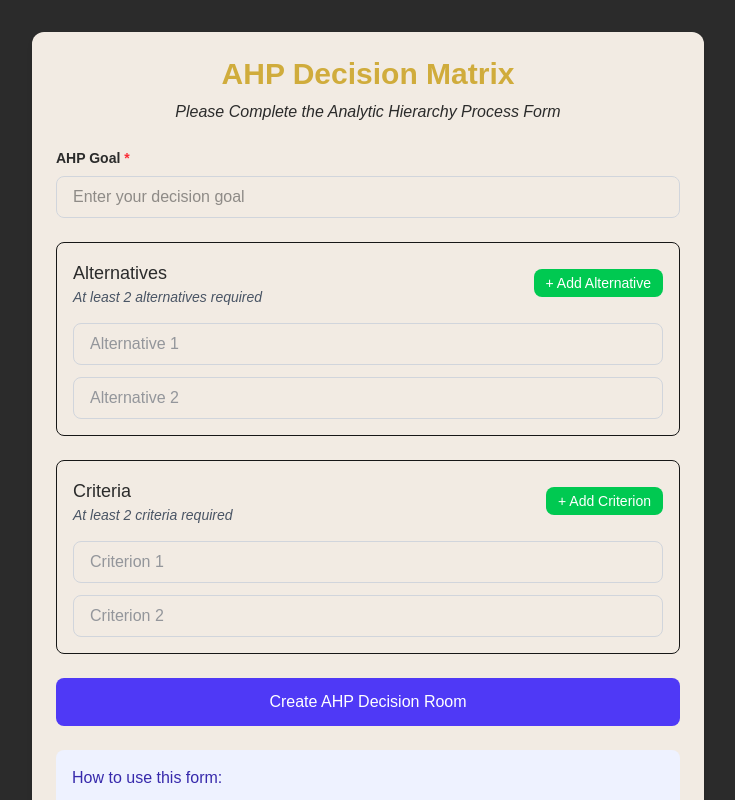
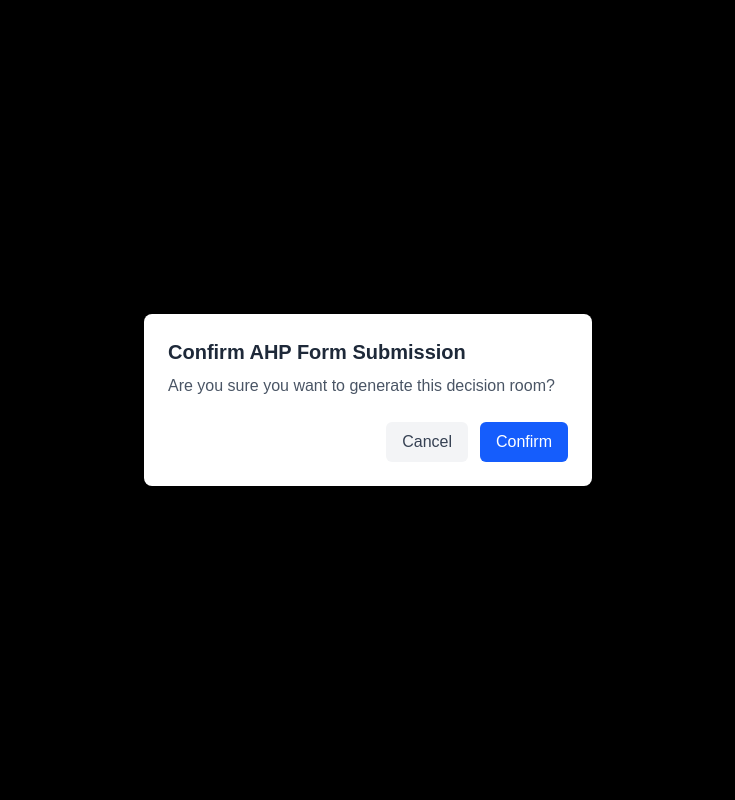
Before and after one commit to Mu-monki/ahp-app, a Next.js app: page /ahp-room in a window 1280 px wide. Shown: the top 800 px of the page, without its empty margins (272-1007 px from the left). Built offline with nearby package versions, Linux system fonts and the light colour scheme.

Commit message:
created reusable modal component

```diff
--- a/src/app/ahp-room/ahp-room.tsx
+++ b/src/app/ahp-room/ahp-room.tsx
@@ -1,5 +1,6 @@
 import React, { useState } from 'react';
 import { createAHPRoom } from '@/actions/actions';
+import { ConfirmationModal } from '@/components/modal-confirmation';
 
 // Define types for our form data
 interface AHPFormData {
@@ -30,6 +31,10 @@
     criteria: ''
   });
 
+  const [isModalOpen, setIsModalOpen] = useState<boolean>(true)
+  const [isSubmitting, setIsSubmitting] = useState<boolean>(false)
+
+
   // Handle goal change
   const handleGoalChange = (e: React.ChangeEvent<HTMLInputElement>): void => {
     setFormData({ ...formData, goal: e.target.value });
@@ -49,6 +54,11 @@
     newCriteria[index] = value;
     setFormData({ ...formData, criteria: newCriteria });
   };
+
+  // Handle modal confirmation
+  const handleConfirm = (): void => {
+    setIsModalOpen(!isModalOpen);
+  }
 
   // Add a new alternative
   const addAlternative = (): void => {
@@ -119,6 +129,7 @@
   // Handle form submission
   const handleSubmit = (e: React.FormEvent<HTMLFormElement>): void => {
     e.preventDefault();
+    setIsModalOpen(true);
 
     if (validateForm()) {
       // Prepare data for submission
@@ -137,6 +148,14 @@
 
   return (
     <div className="min-h-screen py-8 px-4 bg-[#2B2B2B]">
+      <ConfirmationModal
+        isOpen={isModalOpen}
+        onClose={() => setIsModalOpen(false)}
+        onConfirm={handleConfirm}
+        title="Confirm AHP Form Submission"
+        message="Are you sure you want to generate this decision room?"
+        isLoading={isSubmitting}
+      />
       <div className="max-w-2xl mx-auto bg-[#F2EBE3] rounded-xl shadow-md overflow-hidden p-6">
         <div className="text-center mb-6">
           <h1 className="text-3xl font-bold text-[#D0AC3C] mb-2">AHP Decision Matrix</h1>
--- /dev/null
+++ b/src/components/modal-confirmation.tsx
@@ -0,0 +1,178 @@
+import { useState, useEffect, ReactNode } from 'react';
+
+interface ConfirmationModalProps {
+  isOpen: boolean;
+  onClose: () => void;
+  onConfirm: () => void;
+  title?: string;
+  message?: string | ReactNode;
+  confirmText?: string;
+  cancelText?: string;
+  isLoading?: boolean;
+}
+
+const ConfirmationModal: React.FC<ConfirmationModalProps> = ({
+  isOpen,
+  onClose,
+  onConfirm,
+  title = "Confirm Submission",
+  message = "Are you sure you want to submit this form?",
+  confirmText = "Confirm",
+  cancelText = "Cancel",
+  isLoading = false
+}) => {
+  // Handle escape key press to close modal
+  useEffect(() => {
+    const handleEscape = (e: KeyboardEvent) => {
+      if (e.key === 'Escape') onClose();
+    };
+
+    if (isOpen) {
+      document.addEventListener('keydown', handleEscape);
+      document.body.style.overflow = 'hidden';
+    }
+
+    return () => {
+      document.removeEventListener('keydown', handleEscape);
+      document.body.style.overflow = 'unset';
+    };
+  }, [isOpen, onClose]);
+
+  if (!isOpen) return null;
+
+  return (
+    <div className="fixed inset-0 z-50 flex items-center justify-center p-4 bg-black bg-opacity-70">
+      <div
+        className="bg-white rounded-lg shadow-xl w-full max-w-md overflow-hidden"
+        onClick={(e) => e.stopPropagation()}
+      >
+        <div className="p-6">
+          <h3 className="text-xl font-semibold text-gray-800 mb-2">
+            {title}
+          </h3>
+          <div className="text-gray-600 mb-6">
+            {message}
+          </div>
+
+          <div className="flex justify-end space-x-3">
+            <button
+              onClick={onClose}
+              disabled={isLoading}
+              className="px-4 py-2 text-gray-700 bg-gray-100 rounded-md hover:bg-gray-200 focus:outline-none focus:ring-2 focus:ring-gray-400 disabled:opacity-50"
+            >
+              {cancelText}
+            </button>
+            <button
+              onClick={onConfirm}
+              disabled={isLoading}
+              className="px-4 py-2 text-white bg-blue-600 rounded-md hover:bg-blue-700 focus:outline-none focus:ring-2 focus:ring-blue-500 disabled:opacity-50"
+            >
+              {isLoading ? (
+                <span className="flex items-center">
+                  <svg className="animate-spin -ml-1 mr-2 h-4 w-4 text-white" xmlns="http://www.w3.org/2000/svg" fill="none" viewBox="0 0 24 24">
+                    <circle className="opacity-25" cx="12" cy="12" r="10" stroke="currentColor" strokeWidth="4"></circle>
+                    <path className="opacity-75" fill="currentColor" d="M4 12a8 8 0 018-8V0C5.373 0 0 5.373 0 12h4zm2 5.291A7.962 7.962 0 014 12H0c0 3.042 1.135 5.824 3 7.938l3-2.647z"></path>
+                  </svg>
+                  Processing...
+                </span>
+              ) : confirmText}
+            </button>
+          </div>
+        </div>
+      </div>
+    </div>
+  );
+};
+
+// Example usage with your AHP form
+interface AHPFormData {
+  goal: string;
+  alternatives: string[];
+  criteria: string[];
+}
+
+const AHPFormWithConfirmation: React.FC = () => {
+  const [isModalOpen, setIsModalOpen] = useState<boolean>(false);
+  const [isSubmitting, setIsSubmitting] = useState<boolean>(false);
+  const [formData, setFormData] = useState<AHPFormData>({
+    goal: '',
+    alternatives: [''],
+    criteria: ['']
+  });
+
+  const handleSubmit = (e: React.FormEvent) => {
+    e.preventDefault();
+    // Open confirmation modal instead of submitting directly
+    setIsModalOpen(true);
+  };
+
+  const handleConfirm = async (): Promise<void> => {
+    setIsSubmitting(true);
+
+    try {
+      // Perform your form submission logic here
+      console.log("Form submitted with data:", formData);
+
+      // Simulate API call
+      await new Promise(resolve => setTimeout(resolve, 1500));
+
+      // Close modal after successful submission
+      setIsModalOpen(false);
+      alert("Form submitted successfully!");
+    } catch (error) {
+      console.error("Submission error:", error);
+      alert("There was an error submitting the form.");
+    } finally {
+      setIsSubmitting(false);
+    }
+  };
+
+  const handleCloseModal = (): void => {
+    if (!isSubmitting) {
+      setIsModalOpen(false);
+    }
+  };
+
+  const handleInputChange = (e: React.ChangeEvent<HTMLInputElement>): void => {
+    setFormData(prev => ({
+      ...prev,
+      goal: e.target.value
+    }));
+  };
+
+  return (
+    <div className="p-6 max-w-2xl mx-auto">
+      <form onSubmit={handleSubmit} className="space-y-6 bg-white p-6 rounded-lg shadow-md">
+        <div>
+          <label className="block text-sm font-medium text-gray-700 mb-2">AHP Goal</label>
+          <input
+            type="text"
+            value={formData.goal}
+            onChange={handleInputChange}
+            className="mt-1 block w-full px-3 py-2 border border-gray-300 rounded-md shadow-sm focus:outline-none focus:ring-blue-500 focus:border-blue-500"
+            required
+          />
+        </div>
+
+        <button
+          type="submit"
+          className="px-4 py-2 bg-blue-600 text-white rounded-md hover:bg-blue-700 focus:outline-none focus:ring-2 focus:ring-blue-500"
+        >
+          Submit Form
+        </button>
+      </form>
+
+      <ConfirmationModal
+        isOpen={isModalOpen}
+        onClose={handleCloseModal}
+        onConfirm={handleConfirm}
+        title="Confirm AHP Form Submission"
+        message="Are you sure you want to submit this AHP form? This action cannot be undone."
+        confirmText="Submit Form"
+        isLoading={isSubmitting}
+      />
+    </div>
+  );
+};
+
+export { ConfirmationModal, AHPFormWithConfirmation };
--- a/src/types/types.ts
+++ b/src/types/types.ts
@@ -17,3 +17,9 @@
     desc?: string;
     order: number;
 }
+
+export interface AlternativeInterface {
+    room_id: string;
+    name: string;
+    desc?: string;
+}
```
